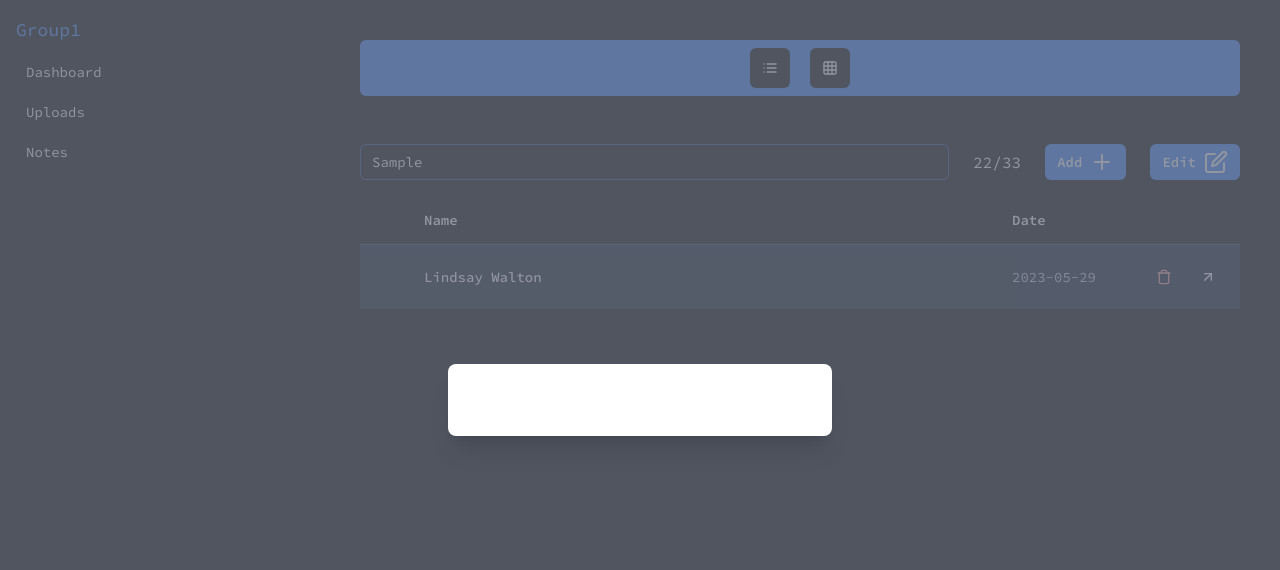
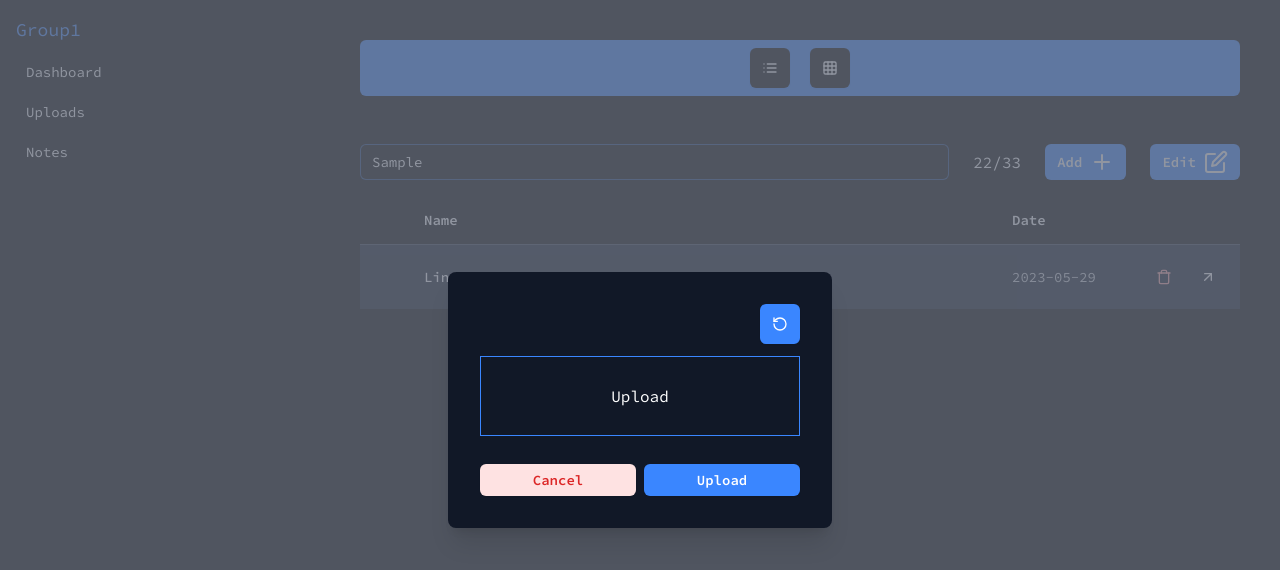
Before and after one commit to BRAVO68WEB/shx, a Next.js app in the folder packages/dashboard/: page /dashboard/uploads in a window 1280 px wide. Both pictures are taken after typing "Sample" into the empty fields and a click on the button "Add". Shown: the top 570 px of the page. Built offline with nearby package versions, Linux system fonts and the light colour scheme.

Commit message:
upload modal done

```diff
--- a/packages/dashboard/components/Lists/UploadsList/LinearList.tsx
+++ b/packages/dashboard/components/Lists/UploadsList/LinearList.tsx
@@ -1,5 +1,5 @@
 import Button from '@/components/ui/Button';
-import { ArrowUpRight, Edit, Plus, Trash } from 'lucide-react';
+import { ArrowUpCircle, ArrowUpRight, Edit, Plus, RotateCcw, Trash } from 'lucide-react';
 import Input from '@/components/ui/Input';
 import React, { useState } from 'react';
 import { cn } from '@/lib/utils';
@@ -16,6 +16,19 @@ const files: UploadsListFile[] = [
 export default function LinearList() {
 	const [edit, setEdit] = useState<boolean>(false);
 	const [uploadModalOpen, setUploadModalOpen] = useState(false)
+	const [fileUpload,setFileUpload] = useState<File | null>(null)
+
+
+
+	const fileInputChange:React.ChangeEventHandler<HTMLInputElement> = (evt) => {
+		if(evt.target.value) {
+			setFileUpload(evt.target.files?evt.target.files[0]:null)
+		}
+	}
+
+	const resetFileUpload = () => {
+		setFileUpload(null)
+	}
 
 	// parse a date from gmt format to iso format
 	const parseDate = (date: string) => {
@@ -31,7 +44,12 @@ export default function LinearList() {
 
 				<div className="flex items-center">22/33</div>
 
-				<Button onClick={() => {setUploadModalOpen(true)}} className="my-2 flex justify-between items-center w-auto gap-2">
+				<Button
+					onClick={() => {
+						setUploadModalOpen(true);
+					}}
+					className="my-2 flex justify-between items-center w-auto gap-2"
+				>
 					<span>Add</span> <Plus />
 				</Button>
 				<Button
@@ -107,7 +125,25 @@ export default function LinearList() {
 				</tbody>
 			</table>
 			<Modal open={uploadModalOpen} onClose={() => setUploadModalOpen(false)}>
-				hello
+				<div className="flex-col flex items-center  p-2 gap-3">
+					<div className="controls w-full flex items-center justify-end">
+						<Button onClick={resetFileUpload} size={'icon'} aria-label="Reset" title="Reset">
+							<RotateCcw className="h-4 w-4 " />
+						</Button>
+					</div>
+
+					<label
+						htmlFor='fileUpload'
+						className="input w-full h-20 border-primary border flex justify-center items-center"
+					>
+						{fileUpload?<img src={URL.createObjectURL(fileUpload)} alt="file" className='w-full h-full object-contain object-center' />:<p>Upload</p>}
+					</label>
+					<input onChange={fileInputChange} type="file" hidden multiple={false} id='fileUpload'  />
+					<div className="buttons w-full flex gap-2 items-center justify-between">
+						<Button className='bg-red-100 text-red-600'>Cancel</Button>
+						<Button disabled={!!fileUpload}>Upload</Button>
+					</div>
+				</div>
 			</Modal>
 		</div>
 	);
--- a/packages/dashboard/components/Modal.tsx
+++ b/packages/dashboard/components/Modal.tsx
@@ -36,7 +36,7 @@ export default function Modal({open,onClose,children}:ModalProps) {
 							leaveFrom="opacity-100 translate-y-0 sm:scale-100"
 							leaveTo="opacity-0 translate-y-4 sm:translate-y-0 sm:scale-95"
 						>
-							<Dialog.Panel className="relative transform overflow-hidden rounded-lg bg-white px-4 pb-4 pt-5 text-left shadow-xl transition-all sm:my-8 sm:w-full sm:max-w-sm sm:p-6">
+							<Dialog.Panel className="relative transform overflow-hidden rounded-lg bg-gray-900 px-4 pb-4 pt-5 text-left shadow-xl transition-all sm:my-8 sm:w-full sm:max-w-sm sm:p-6">
 								{children}
 							</Dialog.Panel>
 						</Transition.Child>
```
